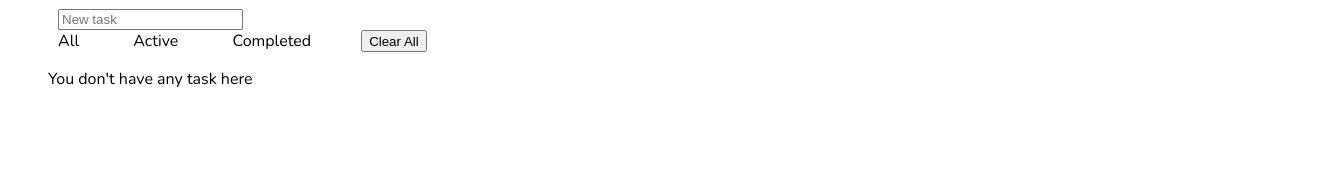
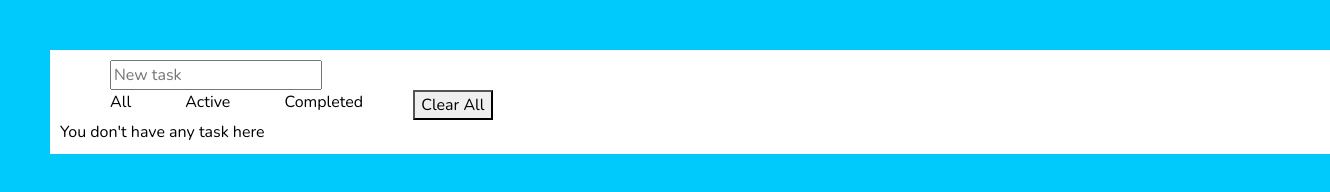
Before and after one commit to efraincatano/Portafolio, a plain HTML site: page todo app/todo.html in a window 1280 px wide. Shown: the whole page, 1330 px wide, since content can reach past the window. Drawn offline with nearby package versions, Linux system fonts and the light colour scheme.

Commit message:
last details todo app

```diff
--- a/todo app/todo.css
+++ b/todo app/todo.css
@@ -4,11 +4,19 @@ body{
     color: black;
     width: 100%;
     height: 100vh;
+    margin-top: 50px;
+    margin-left: 50px;
+    background-color: rgb(0, 202, 252);
 }
 p.checked{
     text-decoration: line-through;
+
 }
 
+.content{
+    background-color: white;
+    padding: 10px;
+}
 .clearAll{
     margin-left: 50px;
 
@@ -30,18 +38,18 @@ p.checked{
     color: blue;
 }
 
-.taskList{
+#taskList{
     display: flex;
     flex-direction: column;
     align-items: flex-start;
 }
 
-.task{
+#task{
     display: flex;
     flex-direction: row;
 }
 
 
-.task:hover{
+#task:hover{
     background-color: antiquewhite;
 }
--- a/todo app/todo.html
+++ b/todo app/todo.html
@@ -5,6 +5,7 @@
     <meta http-equiv="X-UA-Compatible" content="IE=edge">
     <meta name="viewport" content="width=device-width, initial-scale=1.0">
     <title>Todo app</title>
+    <link href="https://cdn.jsdelivr.net/npm/bootstrap@5.2.0-beta1/dist/css/bootstrap.min.css" rel="stylesheet" integrity="sha384-0evHe/X+R7YkIZDRvuzKMRqM+OrBnVFBL6DOitfPri4tjfHxaWutUpFmBp4vmVor" crossorigin="anonymous">
     <link rel="stylesheet" href="todo.css">
 </head>
 <body>
@@ -20,8 +21,9 @@
             </div>
             <button class="clearAll">Clear All</button>
         </div>
-        <ul class="taskList"></ul>
+        <ul id="taskList" class="list-group list-group-flush"></ul>
     </div>
+    <script src="https://cdn.jsdelivr.net/npm/bootstrap@5.2.0-beta1/dist/js/bootstrap.bundle.min.js" integrity="sha384-pprn3073KE6tl6bjs2QrFaJGz5/SUsLqktiwsUTF55Jfv3qYSDhgCecCxMW52nD2" crossorigin="anonymous"></script>
     <script src="todo.js"></script>
 </body>
 
--- a/todo app/todo.js
+++ b/todo app/todo.js
@@ -1,7 +1,7 @@
 const userInput = document.querySelector(".userInput input");
 const filters = document.querySelectorAll(".filters span");
 const clearAll = document.querySelector(".clearAll");
-const taskList = document.querySelector(".taskList");
+const taskList = document.querySelector("#taskList");
 
 
 let todos = JSON.parse(localStorage.getItem("todoList"));
@@ -20,7 +20,7 @@ function showTodo(filter) {
         todos.forEach((todo, id) => {
             let completed = todo.status == "completed" ? "checked" : "";
             if(filter == todo.status || filter == "all") {
-                li += `<div class="task">
+                li += `<li id="task" class="list-group-item">
                             <label for="${id}">
                                 <input onclick="updateStatus(this)" type="checkbox" id="${id}" ${completed}>
                                 <p class="${completed}">${todo.name}</p>
@@ -28,12 +28,12 @@ function showTodo(filter) {
                             <div class="deleteBtn">
                                 <button type="button" onclick='deleteTask(${id}, "${filter}")'>Delete</button>
                             </div>
-                        </div>`;
+                        </li>`;
             }
         });
     }
     taskList.innerHTML = li || `<span>You don't have any task here</span>`;
-    let checkTask = taskList.querySelectorAll(".task");
+    let checkTask = taskList.querySelectorAll("#task");
 }
 showTodo("all");
 
```
